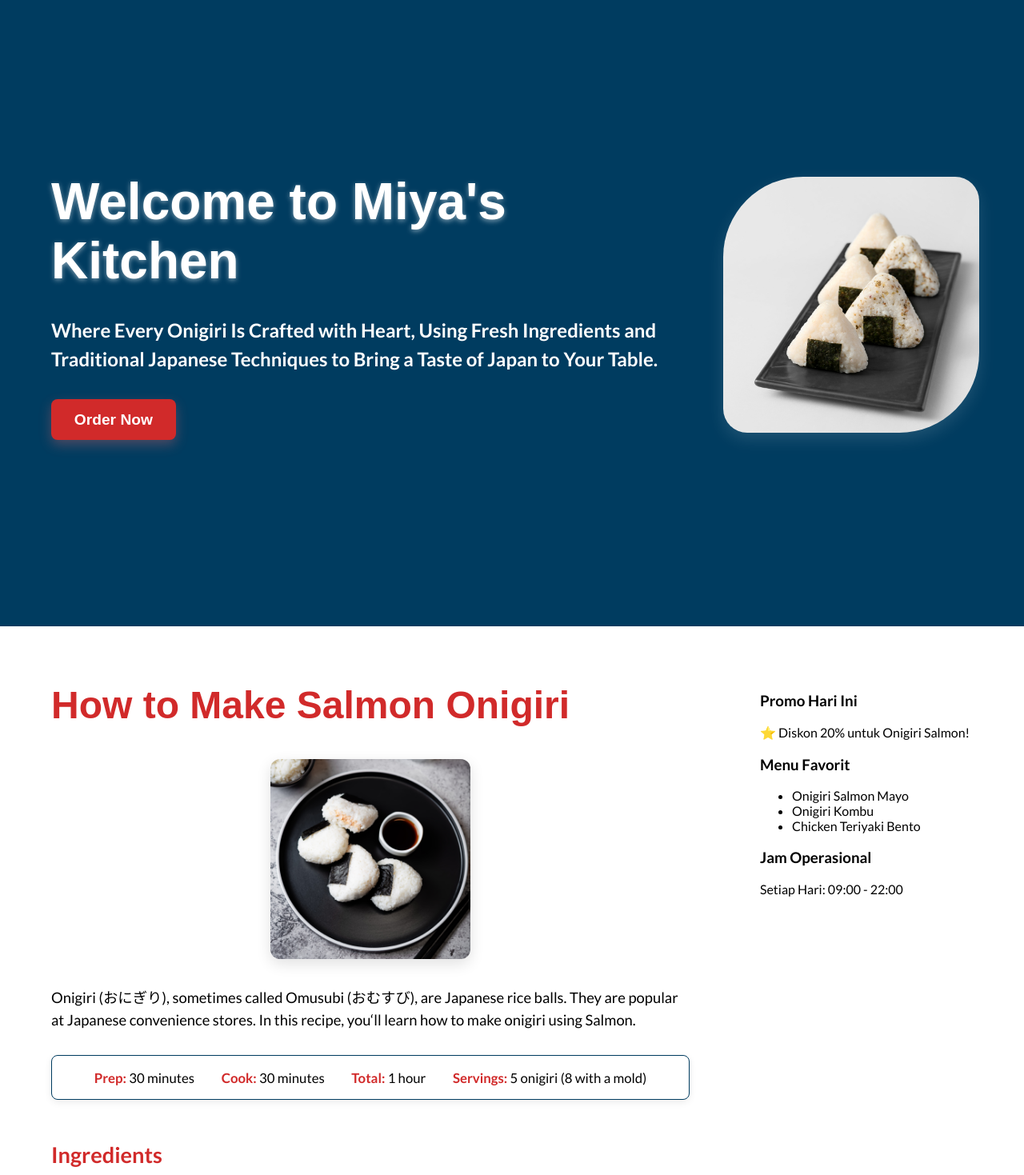
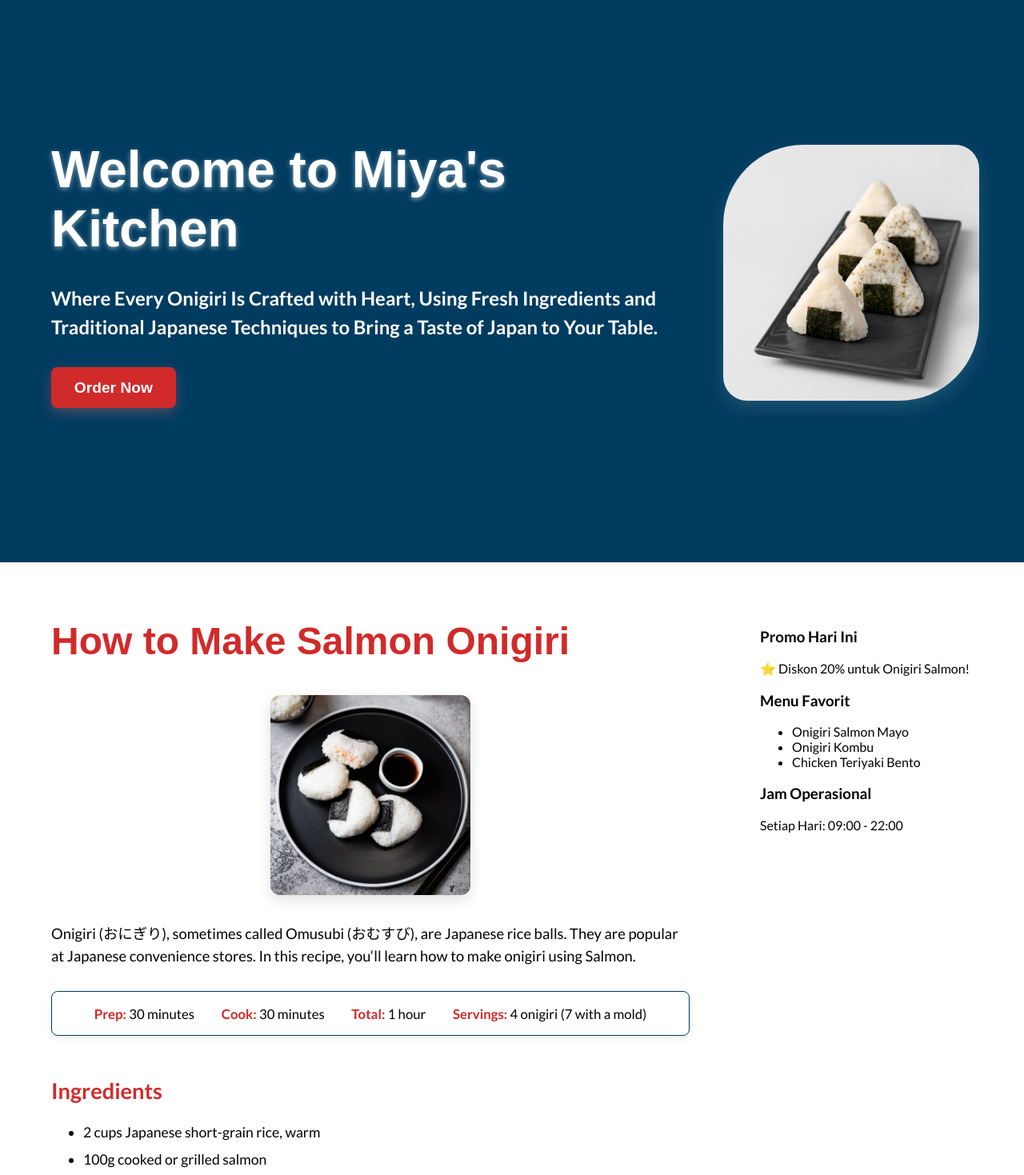
Before and after one commit to asterisros/onigiri-miya, a plain HTML site: page index.html in a window 1280 px wide. Shown: the part 92-1561 px from the top of the page at 80% size. Drawn offline with Linux system fonts and the light colour scheme; a web font is replaced by a local one.

Commit message:
minor update

```diff
--- a/assets/style/stylesheet.css
+++ b/assets/style/stylesheet.css
@@ -85,7 +85,7 @@ header.navbar-container .nav-list li:hover a {
   align-items: center;
   width: 100%;
   padding: 2em;
-  min-height: 100vh;
+  min-height: 90vh;
   background-color: var(--deep-ocean-blue);
 }
 
--- a/index.html
+++ b/index.html
@@ -81,7 +81,7 @@
             <div><strong>Prep:</strong> 30 minutes</div>
             <div><strong>Cook:</strong> 30 minutes</div>
             <div><strong>Total:</strong> 1 hour</div>
-            <div><strong>Servings:</strong> 5 onigiri (8 with a mold)</div>
+            <div><strong>Servings:</strong> 4 onigiri (7 with a mold)</div>
           </div>
           <div class="recipe-container">
             <div class="recipe-ingredients">
```
